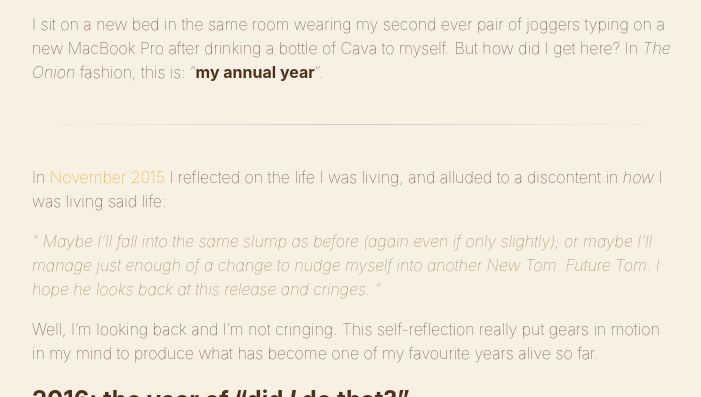
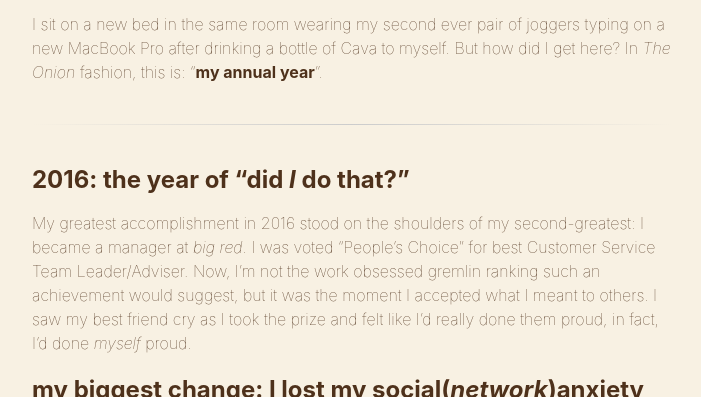
Before and after one commit to tomchatting/tomchatting.github.io, a Jekyll site: the page built from _posts/2017-01-01-my-annual-year.markdown, in a window 1280 px wide and 900 px high, scrolled down 541 px, cut to the strip 93-490 px from the top of the window. Shown: the whole strip, without its empty margins (288-989 px from the left). Built offline with Jekyll 4.4.1, drawn with Linux system fonts in a browser that asks for light colours.

Commit message:
Update 2017-01-01-my-annual-year.markdown

```diff
--- a/_posts/2017-01-01-my-annual-year.markdown
+++ b/_posts/2017-01-01-my-annual-year.markdown
@@ -10,15 +10,6 @@ category: ramble
 I sit on a new bed in the same room wearing my second ever pair of joggers typing on a new MacBook Pro after drinking a bottle of Cava to myself. But how did I get here? In *The Onion* fashion, this is: "**my annual year**".
 
 ---
-
-In [November 2015](/2015/11/16/time-passes) I reflected on the life I was living, and alluded to a discontent in *how* I was living said life:
-
-> Maybe I'll
-fall into the same slump as before (again even if only slightly), or maybe I'll
-manage just enough of a change to nudge myself into another New Tom. Future Tom.
- I hope he looks back at this release and cringes.
-
-Well, I'm looking back and I'm not cringing. This self-reflection really put gears in motion in my mind to produce what has become one of my favourite years alive so far.
 
 ## 2016: the year of "did *I* do that?"
 
```
